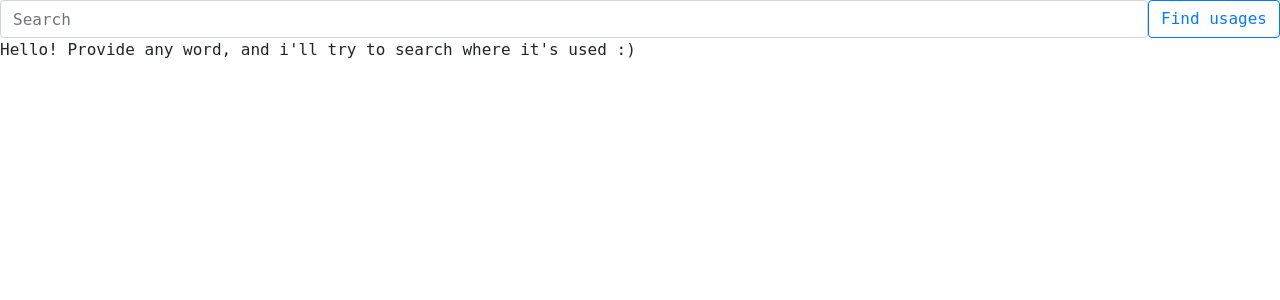
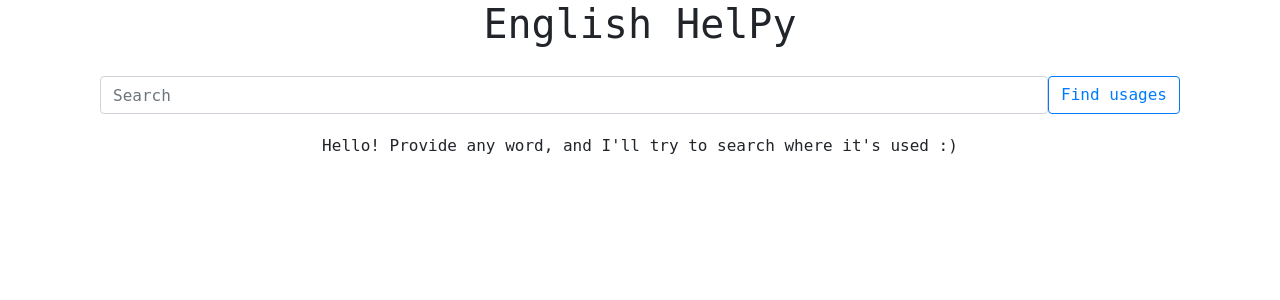
Before and after one commit to illided/EnglishHelPy, a Flask app: page / in a window 1280 px wide. Shown: the top 300 px of the page. Run offline with Flask 2, Linux system fonts and the light colour scheme.

Commit message:
search bar added

```diff
--- a/app/app.py
+++ b/app/app.py
@@ -32,6 +32,10 @@ def index():
 
     cur = get_db().cursor()
     links = get_link(cur, query, limit, offset)
+    if links is None:
+        return render_template("error.html", message="Wrong query")
+    if len(links) == 0:
+        return render_template("error.html", message="I don't have this word in my database")
     cur.close()
     return render_template('search_result.html', links=links)
 
@@ -49,7 +53,7 @@ def get_link(cursor: sqlite3.Cursor, query: str, limit: int, offset: int) -> Opt
         join subtitles on word_to_quote.quote_id=subtitles.ROWID
         join video_to_quote on video_to_quote.quote_id=word_to_quote.quote_id
         join videos on videos.ROWID = video_id
-        WHERE word = ? limit ? offset ?;
+        WHERE word = ? group by link limit ? offset ?;
         """
         , [word, limit, offset]
     )
--- a/app/static/main.css
+++ b/app/static/main.css
@@ -1,8 +1,29 @@
 body {
     margin: 0;
+    vertical-align: top;
     font-family: "IBM Plex Mono", monospace;
 }
 
+.main-title {
+    text-align: center;
+}
+
 .ted_quote {
+    text-align: center;
     font-family: "Roboto Light", serif;
 }
+
+.welcome_message {
+    text-align: center;
+}
+
+.error_message {
+    text-align: center;
+    color: salmon;
+}
+
+.input-group {
+    padding-block: 20px;
+    padding-left: 100px;
+    padding-right: 100px;
+}
--- a/app/templates/base.html
+++ b/app/templates/base.html
@@ -9,11 +9,14 @@
     {% block head %}{% endblock %}
 </head>
 <body>
-<div class="input-group">
-    <input type="search" class="form-control rounded" placeholder="Search" aria-label="Search"
-           aria-describedby="search-addon"/>
-    <button type="button" class="btn btn-outline-primary">Find usages</button>
-</div>
+<h1 class="main-title">English HelPy</h1>
+<form action="#" method="get">
+    <div class="input-group">
+        <input type="search" class="form-control rounded" placeholder="Search" aria-label="Search"
+               aria-describedby="search-addon" name="query"/>
+        <button type="submit" class="btn btn-outline-primary">Find usages</button>
+    </div>
+</form>
 {% block body %}{% endblock %}
 <script src="https://code.jquery.com/jquery-3.3.1.slim.min.js"
         integrity="sha384-q8i/X+965DzO0rT7abK41JStQIAqVgRVzpbzo5smXKp4YfRvH+8abtTE1Pi6jizo"
--- a/app/templates/search_result.html
+++ b/app/templates/search_result.html
@@ -4,6 +4,6 @@
 
 {% block body %}
     {% for link, quote in links %}
-        <p><a class="ted_quote" href="{{ link }}">"...{{ quote }}..."</a></p>
+        <p class="ted_quote" ><a href="{{ link }}">"...{{ quote }}..."</a></p>
     {% endfor %}
 {% endblock %}
--- a/app/templates/welcome.html
+++ b/app/templates/welcome.html
@@ -3,5 +3,5 @@
 {% block head %}{% endblock %}
 
 {% block body %}
-    <p>Hello! Provide any word, and i'll try to search where it's used :)</p>
+    <p class="welcome_message">Hello! Provide any word, and I'll try to search where it's used :)</p>
 {% endblock %}
```
Also changed, not shown: app/templates/error.html (added, +7 -0 lines).
